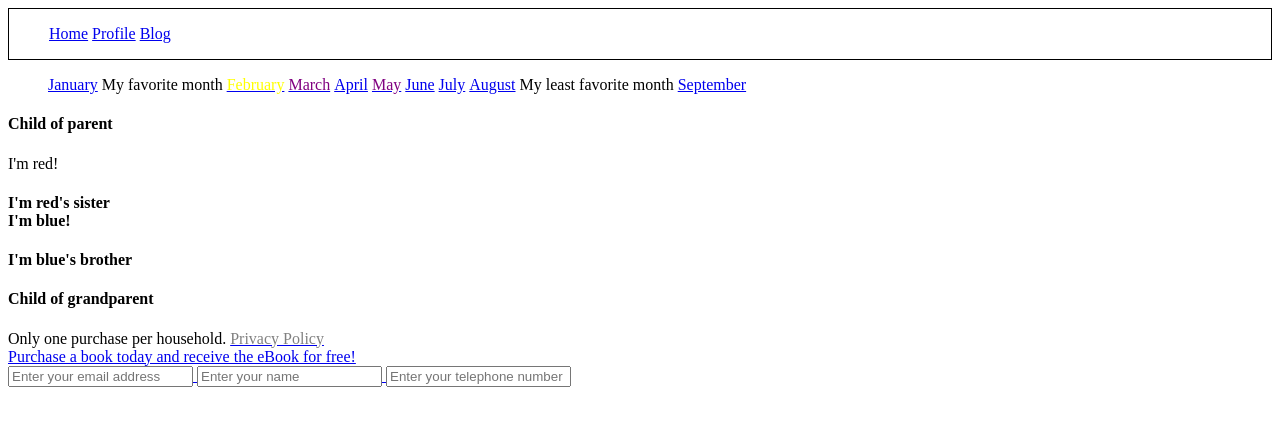
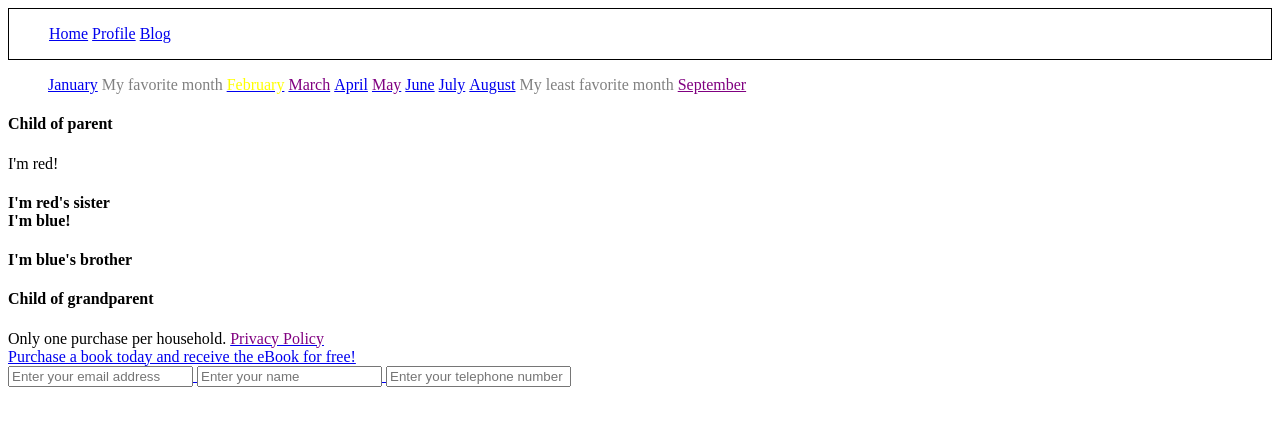
Before and after one commit to justinal64/css-selectors, a plain HTML site: page index.html in a window 1280 px wide. Drawn offline with Linux system fonts and the light colour scheme.

Commit message:
fixed task 4

```diff
--- a/selectors.css
+++ b/selectors.css
@@ -13,12 +13,12 @@ li {
 }
 
 /*task4*/
-a .disabled {
-    color: purple;
+.disabled {
+    color: grey;
 }
 
-span .disabled {
-    color: grey;
+a.disabled, a span.disabled{
+    color: purple;
 }
 
 /*task5*/
```
